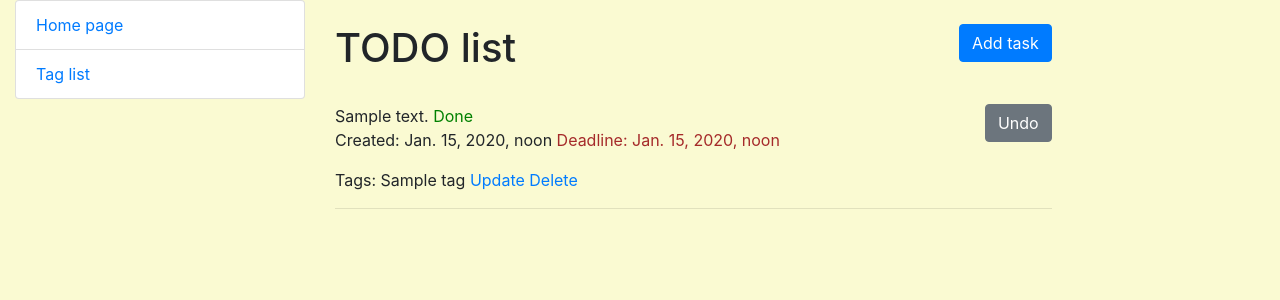
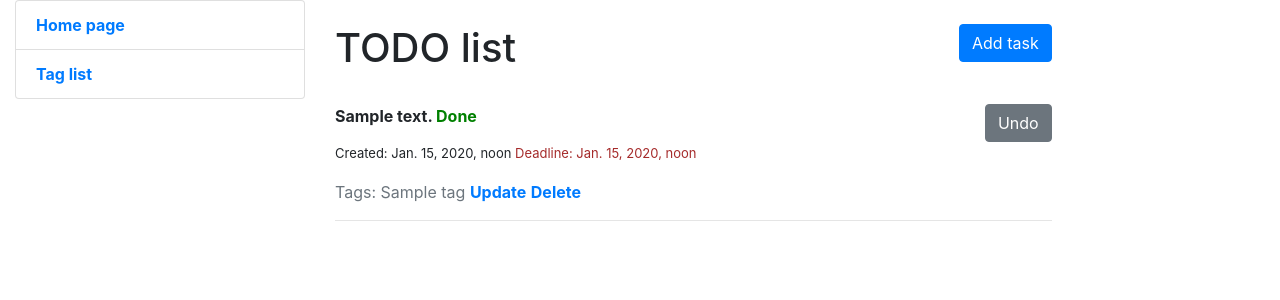
Before and after one commit to FranchukS/todo-list-task, a Django app: page / in a window 1280 px wide. Shown: the top 300 px of the page. Run offline with Django 4.2, Linux system fonts and the light colour scheme; tables that the repository leaves empty hold one stand-in row (values such as "Sample post").

Commit message:
Make styles like in examples

```diff
--- a/static/css/styles.css
+++ b/static/css/styles.css
@@ -8,5 +8,17 @@ ul, li {
 }
 
 body {
-    background-color: lightgoldenrodyellow;
+    background-color: white;
 }
+
+a {
+    font-weight: bold;
+}
+
+.content {
+    font-weight: bold;
+}
+
+.timer {
+    font-size: small;
+}
--- a/templates/todo_list/index.html
+++ b/templates/todo_list/index.html
@@ -8,12 +8,12 @@
     {% for task in task_list %}
       <li>
         <div class="content">
-          {{ task.content }}
+          <p>{{ task.content }}
           {% if task.is_done %} <span style="color: green">Done</span>
             <a style="float: right" class="btn btn-secondary" href="{% url 'todo-list:task-complete-or-undo' pk=task.id %}">Undo</a>
             {% else %}<span style="color: red">Not done</span>
             <a style="float: right" class="btn btn-success" href="{% url 'todo-list:task-complete-or-undo' pk=task.id %}">Complete</a>
-          {% endif %}
+          {% endif %}<p>
         </div>
 
         <div class="timer">
@@ -21,7 +21,7 @@
             {% if task.deadline %} <span style="color: brown">Deadline: {{ task.deadline }}</span>{% endif %}</p>
         </div>
 
-        <div class="tags">
+        <div class="text-muted">
           <p>Tags: {% for tag in task.tags.all %} {{ tag.name }} {% endfor %}
             <a href="{% url 'todo-list:task-update' pk=task.id %}">Update</a>
             <a href="{% url 'todo-list:task-delete' pk=task.id %}">Delete</a></p>
```
